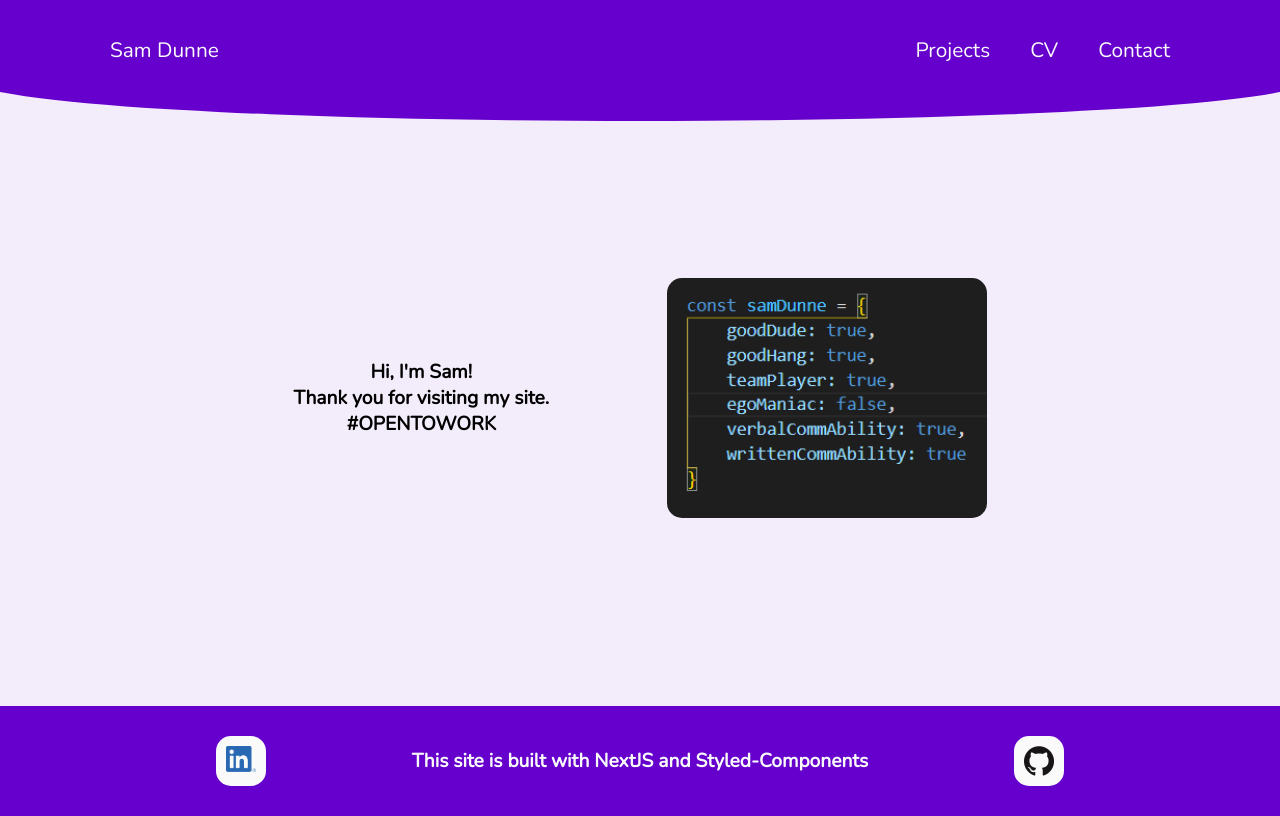
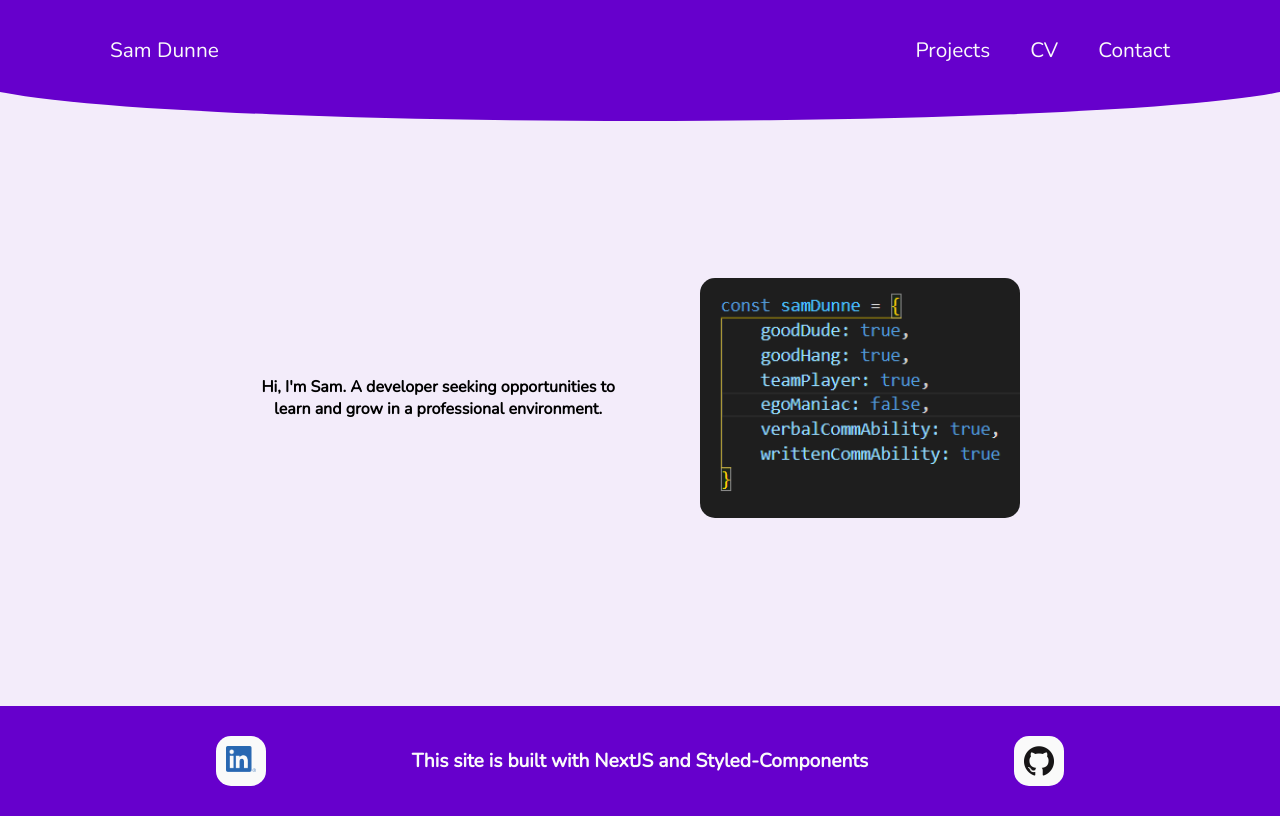
Before and after one commit to Sam-Dunne/portfolio-next-styledcomponents, a Next.js app: page / in a window 1280 px wide. Built offline with nearby package versions, Linux system fonts and the light colour scheme; no server answers.

Commit message:
little stuff, about to start fresh

```diff
--- a/globalstyle.js
+++ b/globalstyle.js
@@ -126,12 +126,12 @@ export const HeroH1 = styled.h1`
     /* font-family: arial, sans-serif; */
     font-family: 'Nunito', 'Source Sans Pro',sans-serif;
     font-weight: 600;
-    font-size: 1rem;
+    font-size: 0.8rem;
     margin: 20px 0 30px 0;
     text-align: ${props => props.centered ? 'center' : 'start'};
 
     @media ${device.tablet} {
-        font-size: 1.2rem;
+        font-size: 1rem;
         max-width: 192px;
         padding-right: 0;
     }
--- a/package.json
+++ b/package.json
@@ -18,6 +18,7 @@
     "react": "17.0.2",
     "react-dom": "17.0.2",
     "react-icons": "^4.2.0",
+    "sharp": "^0.30.4",
     "styled-components": "^5.3.1"
   },
   "devDependencies": {
--- a/pages/api/contact.js
+++ b/pages/api/contact.js
@@ -20,8 +20,9 @@ export default async (req, res) => {
                             from: newEmail.from,
                             text: newEmail.message
                         })
-                        res.json({result, newEmail})
-                        console.log(result)
+
+                        return res.json({result, newEmail})
+                        // console.log(newEmail)
                     } catch (error) {
                         console.log(error.message);
                         res.status(500).json({ message: 'goof 500'})
--- a/pages/contact.js
+++ b/pages/contact.js
@@ -96,8 +96,8 @@ const Contact = ({ small }) => {
                 body: JSON.stringify({ from, subject, message })
             })
                 .then(res => {
-                    // alert('Thanks for the Message!', `${result.newEmail.from}`)
-                    // console.log(res)
+                    // alert('Thanks for the Message!', `${res.newEmail.from}`)
+                    console.log(res.json())
                     setFrom('');
                     setSubject('');
                     setMessage('')
--- a/pages/index.js
+++ b/pages/index.js
@@ -26,7 +26,12 @@ export default function Home() {
       </Head>
       <Container>
         <Section landing>
-          <HeroH1 centered>Hi, I&apos;m Sam!
+          <div>
+            <HeroH1 centered>
+            Hi, I&apos;m Sam. A developer seeking opportunities to learn and grow in a professional environment.
+            </HeroH1>
+          </div>
+          {/* <HeroH1 centered>Hi, I&apos;m Sam!
             <br />
             Thank you for visiting my site.
             <br />
@@ -34,7 +39,7 @@ export default function Home() {
               #OPENTOWORK
             </strong>
 
-          </HeroH1>
+          </HeroH1> */}
           <ImageWrapper>
             <SCImage src="/samDataObject.png" alt="Picture of upside down dog" width={400} height={300} objectFit='cover' priority={true} />
           </ImageWrapper>
```
Also changed, not shown: pages/projects.js (+7 -7 lines), 1 other file (tests, documents, lock files or other folders).
